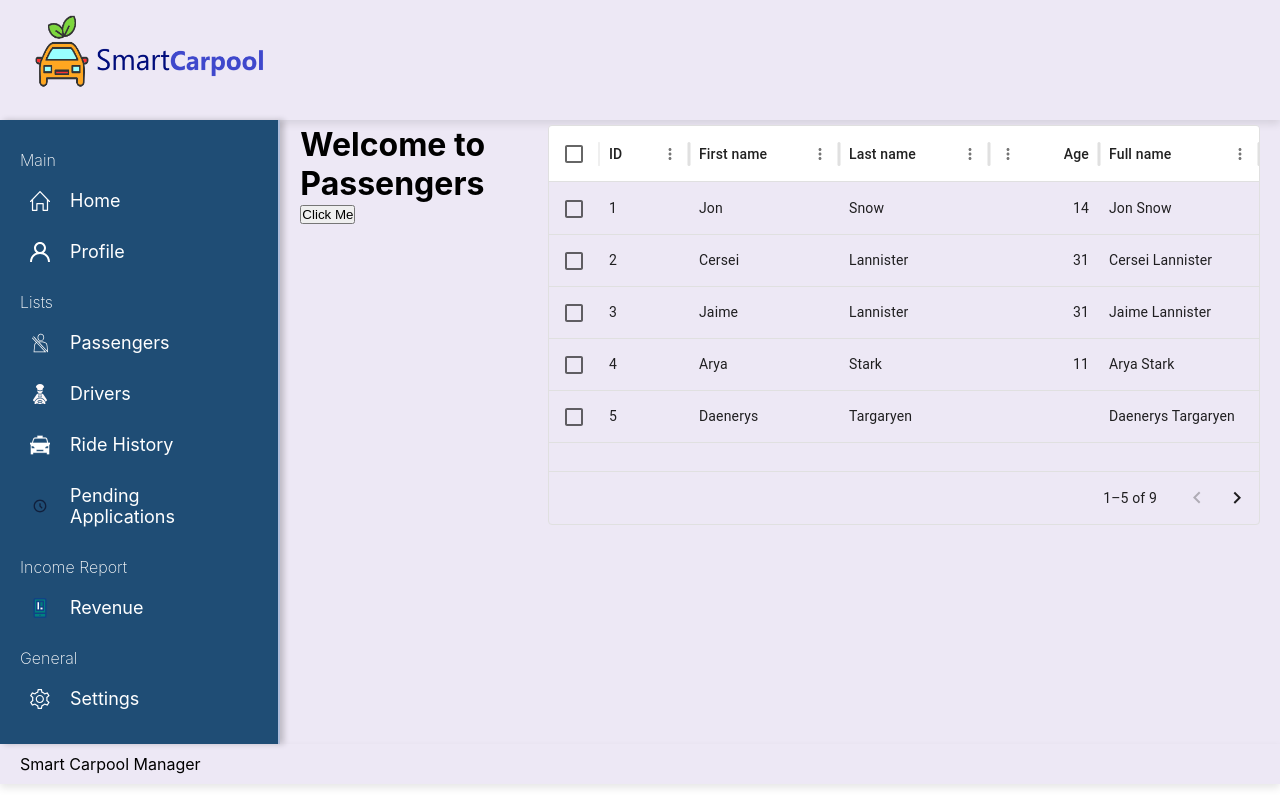
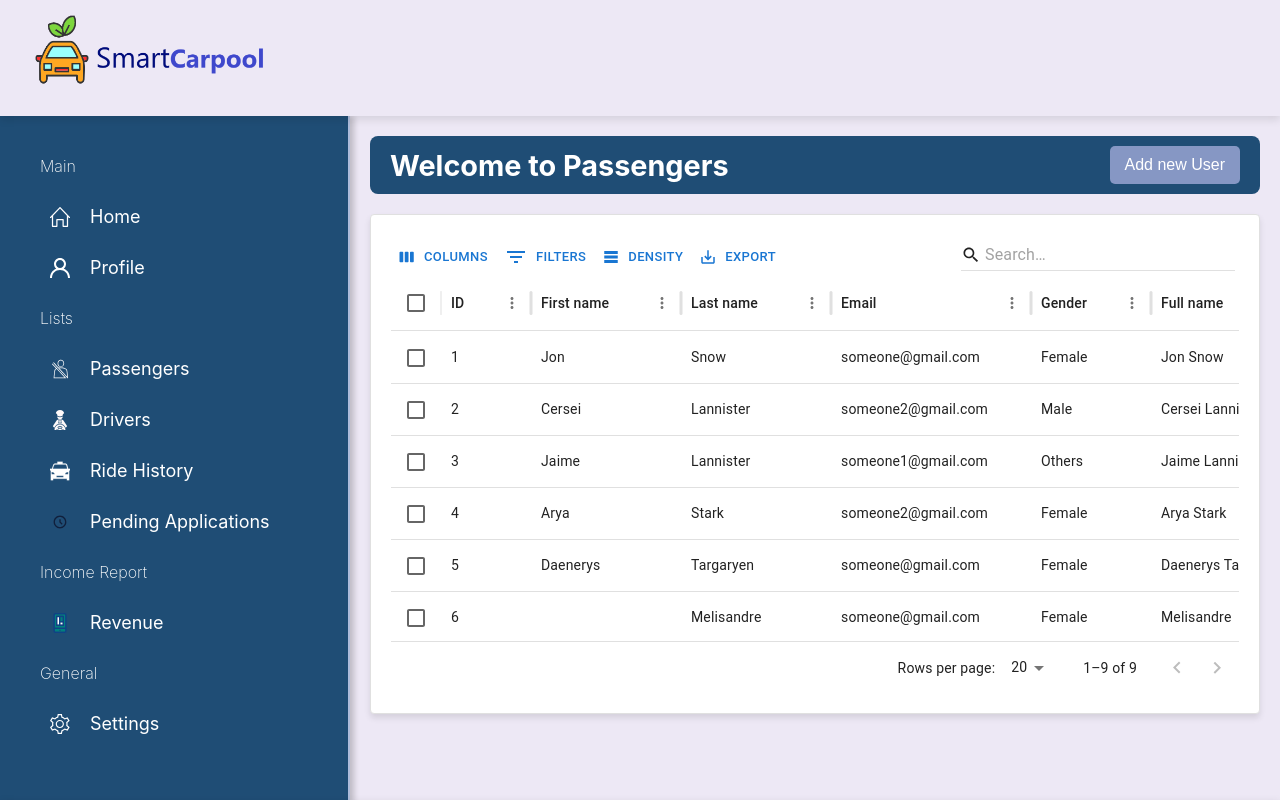
Before and after one commit to noorophobia/SmartCarpoolManager, a React (Create React App) app in the folder frontend/: page /passengers in a window 1280 px wide. Shown: the top 800 px of the page. Built offline with nearby package versions, Linux system fonts and the light colour scheme.

Commit message:
drivers page added

```diff
--- a/frontend/src/components/Menu.jsx
+++ b/frontend/src/components/Menu.jsx
@@ -11,7 +11,7 @@ const Menu = () => {
              <span className="listItemTitle">Home </span>
           </Link>
 
-          <Link to="/" className="listItem">
+          <Link to="/profile" className="listItem">
             <img src="profile.svg" alt="icon" className="icon" />
              <span className="listItemTitle">Profile </span>
           </Link>
@@ -19,20 +19,20 @@ const Menu = () => {
 
          <div className="item">
           <div className="title">Lists</div>
-          <Link to="/" className="listItem">
+          <Link to="/passengers" className="listItem">
             <img src="passenger.svg" alt="icon" className="icon" />
              <span className="listItemTitle">Passengers </span>
           </Link>
 
-          <Link to="/" className="listItem">
+          <Link to="/drivers" className="listItem">
             <img src="driver.svg" alt="icon" className="icon" />
              <span className="listItemTitle">Drivers </span>
           </Link>
-          <Link to="/" className="listItem">
+          <Link to="/rides" className="listItem">
             <img src="ride.svg" alt="icon" className="icon" />
              <span className="listItemTitle">Ride History </span>
           </Link>
-          <Link to="/" className="listItem">
+          <Link to="/pending-applications" className="listItem">
             <img src="pending.svg" alt="icon" className="icon" />
              <span className="listItemTitle">Pending Applications </span>
           </Link>
@@ -40,7 +40,7 @@ const Menu = () => {
 
          <div className="item">
           <div className="title">Income Report</div>
-          <Link to="/" className="listItem">
+          <Link to="/revenue" className="listItem">
             <img src="revenue.svg" alt="icon" className="icon" />
              <span className="listItemTitle">Revenue </span>
           </Link>
@@ -49,7 +49,7 @@ const Menu = () => {
          </div>
          <div className="item">
           <div className="title">General</div>
-          <Link to="/" className="listItem">
+          <Link to="/settings" className="listItem">
             <img src="settings.svg" alt="icon" className="icon" />
              <span className="listItemTitle">Settings </span>
           </Link>
--- a/frontend/src/pages/Drivers.jsx
+++ b/frontend/src/pages/Drivers.jsx
@@ -1,13 +1,167 @@
 import React from 'react';
+import { DataGrid, GridToolbar } from '@mui/x-data-grid';
+import Box from '@mui/material/Box';
+import Button from '@mui/material/Button';
+
+ import { shouldQuickFilterExcludeHiddenColumns } from '@mui/x-data-grid/hooks/features/filter/gridFilterUtils';
 
 const Drivers = () => {
+  const handleEdit = (id) => {
+    alert(`Edit row with ID: ${id}`);
+    // Add your edit functionality here
+  };
+
+  const handleDelete = (id) => {
+    alert(`Delete row with ID: ${id}`);
+    // Add your delete functionality here
+  };
+
+  const columns = [
+    { field: 'id', headerName: 'ID', width: 90 },
+    { field: 'cnic', headerName: 'CNIC', width: 150 },
+    {
+      field: 'vehicleBrand',
+      headerName: 'Vehicle Brand',
+      width: 180,
+      editable: true,
+    },
+    {
+      field: 'vehicleName',
+      headerName: 'Vehicle Name',
+      width: 150,
+      editable: true,
+    },
+    {
+      field: 'vehicleColor',
+      headerName: 'Vehicle Color',
+      width: 120,
+      editable: true,
+    },
+    {
+      field: 'vehicleID',
+      headerName: 'Vehicle ID',
+      width: 150,
+      editable: true,
+    },
+    {
+      field: 'vehicleType',
+      headerName: 'Vehicle Type',
+      width: 150,
+      editable: true,
+    },
+    {
+      field: 'licenseNumber',
+      headerName: 'License Number',
+      width: 180,
+    },
+    {
+      field: 'totalSeatsCapacity',
+      headerName: 'Total Seats Capacity',
+      type: 'number',
+      width: 180,
+      editable: true,
+    },
+    {
+      field: 'actions',
+      headerName: 'Actions',
+      width: 200,
+      renderCell: (params) => (
+        <>
+          <Button
+            variant="contained"
+            color="primary"
+            size="small"
+            onClick={() => handleEdit(params.row.id)}
+            style={{ marginRight: 8 }}
+          >
+            Edit
+          </Button>
+          <Button
+            variant="contained"
+            color="secondary"
+            size="small"
+            onClick={() => handleDelete(params.row.id)}
+          >
+            Delete
+          </Button>
+        </>
+      ),
+    },
+  ];
+
+  const rows = [
+    {
+      id: 1,
+      cnic: '12345-1234567-1',
+      vehicleBrand: 'Toyota',
+      vehicleName: 'Corolla',
+      vehicleColor: 'Red',
+      vehicleID: 'V1234',
+      vehicleType: 'Sedan',
+      licenseNumber: 'ABC123',
+      totalSeatsCapacity: 5,
+    },
+    {
+      id: 2,
+      cnic: '12345-1234567-2',
+      vehicleBrand: 'Honda',
+      vehicleName: 'Civic',
+      vehicleColor: 'Blue',
+      vehicleID: 'V5678',
+      vehicleType: 'Sedan',
+      licenseNumber: 'DEF456',
+      totalSeatsCapacity: 5,
+    },
+    {
+      id: 3,
+      cnic: '12345-1234567-3',
+      vehicleBrand: 'Ford',
+      vehicleName: 'Mustang',
+      vehicleColor: 'Black',
+      vehicleID: 'V9876',
+      vehicleType: 'Coupe',
+      licenseNumber: 'GHI789',
+      totalSeatsCapacity: 4,
+    },
+    // Add more rows as needed
+  ];
+
   return (
-    <div className="container">
-         <h1>Welcome to Drivers</h1>
-
-      <button className="button">Click Me</button>
+    <div className="main-content">
+      <div className="header">
+        <h1>Welcome to Drivers</h1>
+        <button className="button">Add new Driver</button>
+      </div>
+      <div>
+        <div style={{ marginTop: '20px' }}>
+          <Box sx={{ height: 500, width: '100%' }}>
+            <DataGrid
+              className="dataGrid"
+              rows={rows}
+              columns={columns}
+              slots={{ toolbar: GridToolbar }}
+              slotProps={{
+                toolbar: {
+                  showQuickFilter: true,
+                  quickFilterProps: { debounceMs: 500 },
+                },
+              }}
+              initialState={{
+                pagination: {
+                  paginationModel: {
+                    pageSize: 20,
+                  },
+                },
+              }}
+              pageSizeOptions={[5, 10, 20]} // Allow users to choose 5, 10, or 20 records per page
+              checkboxSelection
+              disableRowSelectionOnClick
+            />
+          </Box>
+        </div>
+      </div>
     </div>
   );
-}
+};
 
 export default Drivers;
--- a/frontend/src/pages/Passengers.jsx
+++ b/frontend/src/pages/Passengers.jsx
@@ -1,8 +1,20 @@
 import React from 'react';
-import { DataGrid } from '@mui/x-data-grid';
+import { DataGrid,GridToolbar } from '@mui/x-data-grid';
 import Box from '@mui/material/Box';
+   import Button from '@mui/material/Button';
 
+import '../styles/passengers.css';
+import { shouldQuickFilterExcludeHiddenColumns } from '@mui/x-data-grid/hooks/features/filter/gridFilterUtils';
 const Passengers = () => {
+  const handleEdit = (id) => {
+    alert(`Edit row with ID: ${id}`);
+    // Add your edit functionality here
+  };
+
+  const handleDelete = (id) => {
+    alert(`Delete row with ID: ${id}`);
+    // Add your delete functionality here
+  };
   const columns = [
     { field: 'id', headerName: 'ID', width: 90 },
     {
@@ -18,11 +30,15 @@ const Passengers = () => {
       editable: true,
     },
     {
-      field: 'age',
-      headerName: 'Age',
-      type: 'number',
-      width: 110,
-      editable: true,
+      field: 'email',
+      headerName: 'Email',
+      width: 200,
+      editable: false, // Make it editable if required
+    },
+    {
+      field: 'gender',
+      headerName: 'Gender',
+      width: 120,
     },
     {
       field: 'fullName',
@@ -32,46 +48,81 @@ const Passengers = () => {
       width: 160,
       valueGetter: (value, row) => `${row.firstName || ''} ${row.lastName || ''}`,
     },
+    {
+      field: 'actions',
+      headerName: 'Actions',
+      width: 200,
+      renderCell: (params) => (
+        <>
+          <Button
+            variant="contained"
+            color="primary"
+            size="small"
+            onClick={() => handleEdit(params.row.id)}
+            style={{ marginRight: 8 }}
+          >
+            Edit
+          </Button>
+          <Button
+            variant="contained"
+            color="secondary"
+            size="small"
+            onClick={() => handleDelete(params.row.id)}
+          >
+            Delete
+          </Button>
+        </>
+      ),
+    }
   ];
 
 const rows = [
-  { id: 1, lastName: 'Snow', firstName: 'Jon', age: 14 },
-  { id: 2, lastName: 'Lannister', firstName: 'Cersei', age: 31 },
-  { id: 3, lastName: 'Lannister', firstName: 'Jaime', age: 31 },
-  { id: 4, lastName: 'Stark', firstName: 'Arya', age: 11 },
-  { id: 5, lastName: 'Targaryen', firstName: 'Daenerys', age: null },
-  { id: 6, lastName: 'Melisandre', firstName: null, age: 150 },
-  { id: 7, lastName: 'Clifford', firstName: 'Ferrara', age: 44 },
-  { id: 8, lastName: 'Frances', firstName: 'Rossini', age: 36 },
-  { id: 9, lastName: 'Roxie', firstName: 'Harvey', age: 65 },
+  { id: 1, lastName: 'Snow', firstName: 'Jon', email: 'someone@gmail.com', gender: 'Female' },
+  { id: 2, lastName: 'Lannister', firstName: 'Cersei',  email: 'someone2@gmail.com', gender: 'Male' },
+  { id: 3, lastName: 'Lannister', firstName: 'Jaime',  email: 'someone1@gmail.com', gender: 'Others'},
+  { id: 4, lastName: 'Stark', firstName: 'Arya', email: 'someone2@gmail.com', gender: 'Female'},
+  { id: 5, lastName: 'Targaryen', firstName: 'Daenerys',  email: 'someone@gmail.com', gender: 'Female'},
+  { id: 6, lastName: 'Melisandre', firstName: null,  email: 'someone@gmail.com', gender: 'Female'},
+  { id: 7, lastName: 'Clifford', firstName: 'Ferrara',   email: 'someone@gmail.com', gender: 'Male' },
+  { id: 8, lastName: 'Frances', firstName: 'Rossini',  email: 'someone4@gmail.com', gender: 'Others' },
+  { id: 9, lastName: 'Roxie', firstName: 'Harvey',  email: 'someone@gmail.com', gender: 'Female' },
 ];
 
   return (
-    <div className="container">
-      <div>
-         <h1>Welcome to  Passengers</h1>
-
-      <button className="button">Click Me</button>
+    <div className="main-content">
+    <div className="header">
+      <h1>Welcome to Passengers</h1>
+      <button className="button">Add new User</button>
     </div>
     <div>
-      <Box sx={{ height: 400, width: '100%' }}>
+    <div style={{ marginTop: '20px' }}>
+
+    <Box sx={{ height: 500, width: '100%'  }}>
   <DataGrid
+    className="dataGrid"
     rows={rows}
     columns={columns}
+    slots={{toolbar:GridToolbar}}
+    slotProps={{toolbar:{showQuickFilter:true,
+      quickFilterProps:{ debounceMs:500}
+    }
+  }}
     initialState={{
       pagination: {
         paginationModel: {
-              pageSize: 5,
+          pageSize: 20,
         },
       },
     }}
-        pageSizeOptions={[5]}
+    pageSizeOptions={[5, 10, 20]} // Allow users to choose 5, 10, or 20 records per page
     checkboxSelection
     disableRowSelectionOnClick
   />
 </Box>
 </div>
     </div>
+  </div>
+
   );
 }
 
--- a/frontend/src/styles/footer.css
+++ b/frontend/src/styles/footer.css
@@ -1,9 +1,12 @@
-.footer{
-         width: 100%;
-         display: flex;
-        padding: 10px 20px; /* Adjust padding as needed */
-      box-shadow: 0 4px 8px rgba(0, 0, 0, 0.1); /* Adjust the shadow for elevation effect */
-      z-index: 10; /* Ensures navbar stays above other elements if necessary */
-       top: 0;
-
+.footer {
+  width: 100%;
+  display: flex;
+  justify-content: center; /* Center content horizontally */
+  align-items: center; /* Center content vertically */
+  padding: 120px; /* Reduced padding for better size */
+  color: white;
+  background-color: var(--menu-bg); /* Background color */
+  box-shadow: 0 -2px 8px rgba(0, 0, 0, 0.1); /* Shadow for elevation */
+  text-align: center; /* Center text */
+  position: relative; /* Allow footer to flow naturally with content */
 }
--- a/frontend/src/styles/global.css
+++ b/frontend/src/styles/global.css
@@ -1,5 +1,4 @@
 @import url('variables.css');
-
 
 * {
   margin: 0;
@@ -11,25 +10,37 @@
   text-decoration: none;
   color: inherit;
 }
-  .main {
-    font-family: "inter",sans-serif;
-    background-color: var(--main-bg); /* Correct variable */
-    color:var(--black)
+
+body {
+  font-family: "Inter", sans-serif;
+  background-color: var(--main-bg); /* Use the main background color */
+  color: var(--black); /* Ensure text is readable */
 }
 
-  .container{
+.main {
   display: flex;
+  flex-direction: column; /* Stack children vertically: header, content, footer */
+  min-height: 100vh; /* Full viewport height to ensure footer stays at the bottom */
 }
-  .menuContainer{
-      width: 350px;
-      padding: 5px 20px ;
-      padding-top: 30px;
-      background-color: var( --menu-bg);
-      box-shadow: 4px 0 6px rgba(0, 0, 0, 0.2); /* Subtle shadow to create elevation */
 
-      border-right:2px solid var(--soft-color)
+.container {
+  display: flex;
+  flex: 1; /* Fills available space between header and footer */
+  overflow: hidden; /* Prevents content overflow */
 }
-  .contentContainer{
-    padding: 5px 20px;
-    width:100%
+
+.menuContainer {
+  width: 350px; /* Fixed width for the sidebar */
+  padding: 20px; /* Padding for consistent spacing */
+  background-color: var(--menu-bg); /* Sidebar background */
+  box-shadow: 4px 0 6px rgba(0, 0, 0, 0.2); /* Elevation effect */
+  border-right: 2px solid var(--soft-color); /* Visual separation */
+  flex-shrink: 0; /* Prevents the menu from shrinking */
 }
+
+.contentContainer {
+  flex: 1; /* Fills remaining space after menu */
+  padding: 20px; /* Inner spacing for content */
+  background-color: var(--content-bg); /* Add a distinct content background color */
+  overflow-y: auto; /* Ensure scrolling for long content */
+}
--- a/frontend/src/styles/menu.css
+++ b/frontend/src/styles/menu.css
@@ -1,38 +1,42 @@
+.menu {
+    display: flex;
+    flex-direction: column;
+    padding: 20px; /* Add some padding around the menu */
+    background-color: var(--menu-bg); /* Use consistent background */
+    height: 100%; /* Ensure it spans the full height of the container */
 
-.menu{
-    .item{
-        display:flex;
+    .item {
+      display: flex;
       flex-direction: column;
       gap: 10px;
+      margin-bottom: 20px; /* Space between menu items */
+    }
 
-        margin-bottom: 20px;
-     }
-    .title{
+    .title {
       font-size: 16px;
       font-weight: 200;
       color: white;
+      margin-bottom: 10px; /* Add some space between the title and list items */
+    }
 
-    }
-    .listItem{
-        display:flex;
+    .listItem {
+      display: flex;
       align-items: center;
       font-size: 18px;
-         color:white;
-        gap:10px;
-        padding:10px;
+      color: white;
+      gap: 10px;
+      padding: 10px;
       border-radius: 5px;
-        &:hover{
+      transition: background-color 0.3s ease; /* Smooth hover effect */
+
+      &:hover {
         background-color: var(--soft-color);
       }
-
     }
 
-        .icon{
+    .icon {
       width: 20px;
       height: 20px;
       margin-right: 10px;
     }
-
-
-
   }
--- a/frontend/src/styles/navbar.css
+++ b/frontend/src/styles/navbar.css
@@ -1,6 +1,6 @@
 .logo{
     width: 250px;
-    height: 100px;
+    height: auto;
 }
 .navbar{
     width: 100%;
--- /dev/null
+++ b/frontend/src/styles/passengers.css
@@ -0,0 +1,40 @@
+
+
+ .header {
+    display: flex;
+    align-items: center;
+    justify-content: space-between;
+    margin-bottom: 20px;
+    padding: 10px 20px;
+    background-color:var(--menu-bg); /* A teal shade */
+    color: white; /* White text for contrast */
+    border-radius: 8px; /* Rounded corners */
+  }
+
+  .header h1 {
+    margin: 0;
+    font-size: 1.8rem;
+    font-weight: bold;
+  }
+
+  .header .button {
+    background-color: var(--dark-color); /* Slightly lighter teal for the button */
+    color: white;
+    padding: 10px 15px;
+    font-size: 1rem;
+    border: none;
+    border-radius: 5px;
+    cursor: pointer;
+    transition: background-color 0.3s ease;
+  }
+
+  .header .button:hover {
+    background-color: #00695c; /* Darker teal on hover */
+  }
+
+  .dataGrid {
+    background: white;
+    padding: 20px;
+    border-radius: 8px; /* Rounded corners for the table */
+    box-shadow: 0 4px 6px rgba(0, 0, 0, 0.1); /* Light shadow for depth */
+  }
```
Lines whose indentation alone changed are shown as unchanged.
